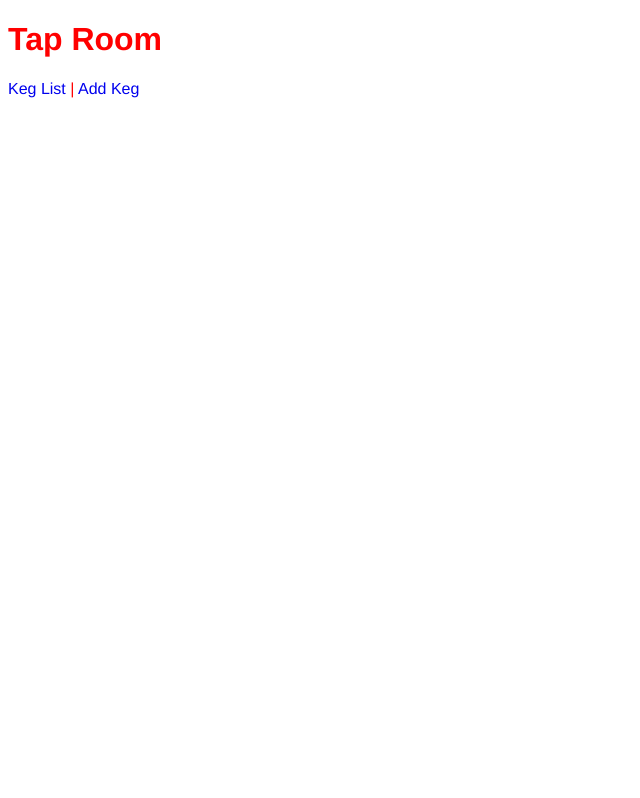
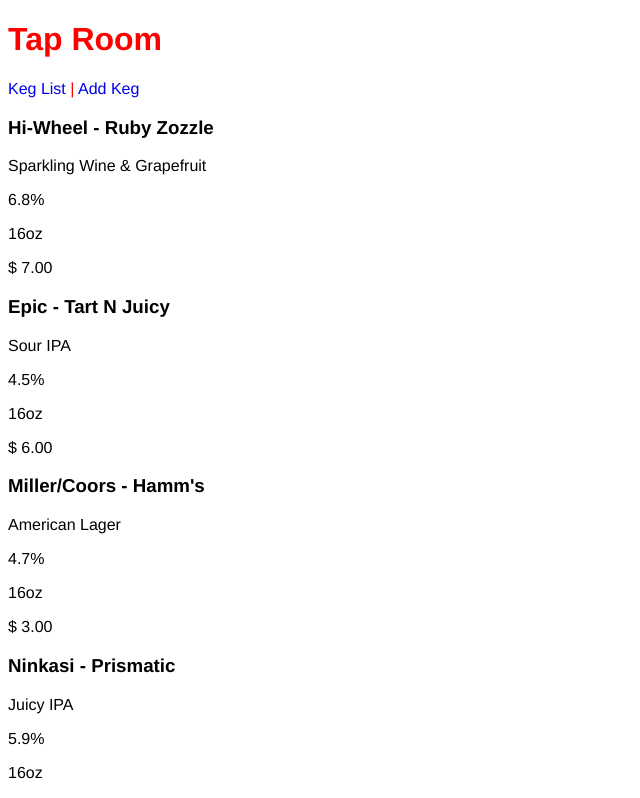
Before and after one commit to brenderbee/tap-room-react, a React app: page /#/ in a window 1280 px wide. Before the commit this address led to /#/newkeg. Shown: the top 798 px of the page, without its empty margins (0-640 px from the left). Built offline with nearby package versions, Linux system fonts and the light colour scheme.

Commit message:
Add Keg markdown and Keg to KegList.

```diff
--- a/src/components/Keg.jsx
+++ b/src/components/Keg.jsx
@@ -3,8 +3,18 @@
 
 function Keg(props){
   return (
-    <div>
-      <h3>{props.name}</h3>
+    <div className="keg">
+      <div className="keg-content">
+        <div className="content-left">
+          <h3>{props.brewer} - {props.name}</h3>
+          <p>{props.description}</p>
+          <p>{props.abv}</p>
+        </div>
+        <div className="content-right">
+          <p>16oz</p>
+          <p>$ {props.price.toFixed(2)}</p>
+        </div>
+      </div>
     </div>
   );
 }
--- a/src/components/KegList.jsx
+++ b/src/components/KegList.jsx
@@ -57,7 +57,7 @@
   return(
     <div>
       {masterKegList.map((keg, index) =>
-        <Keg  name={keg.name}
+        <Keg name={keg.name}
           brewer={keg.brewer}
           description={keg.description}
           abv={keg.abv}
```
